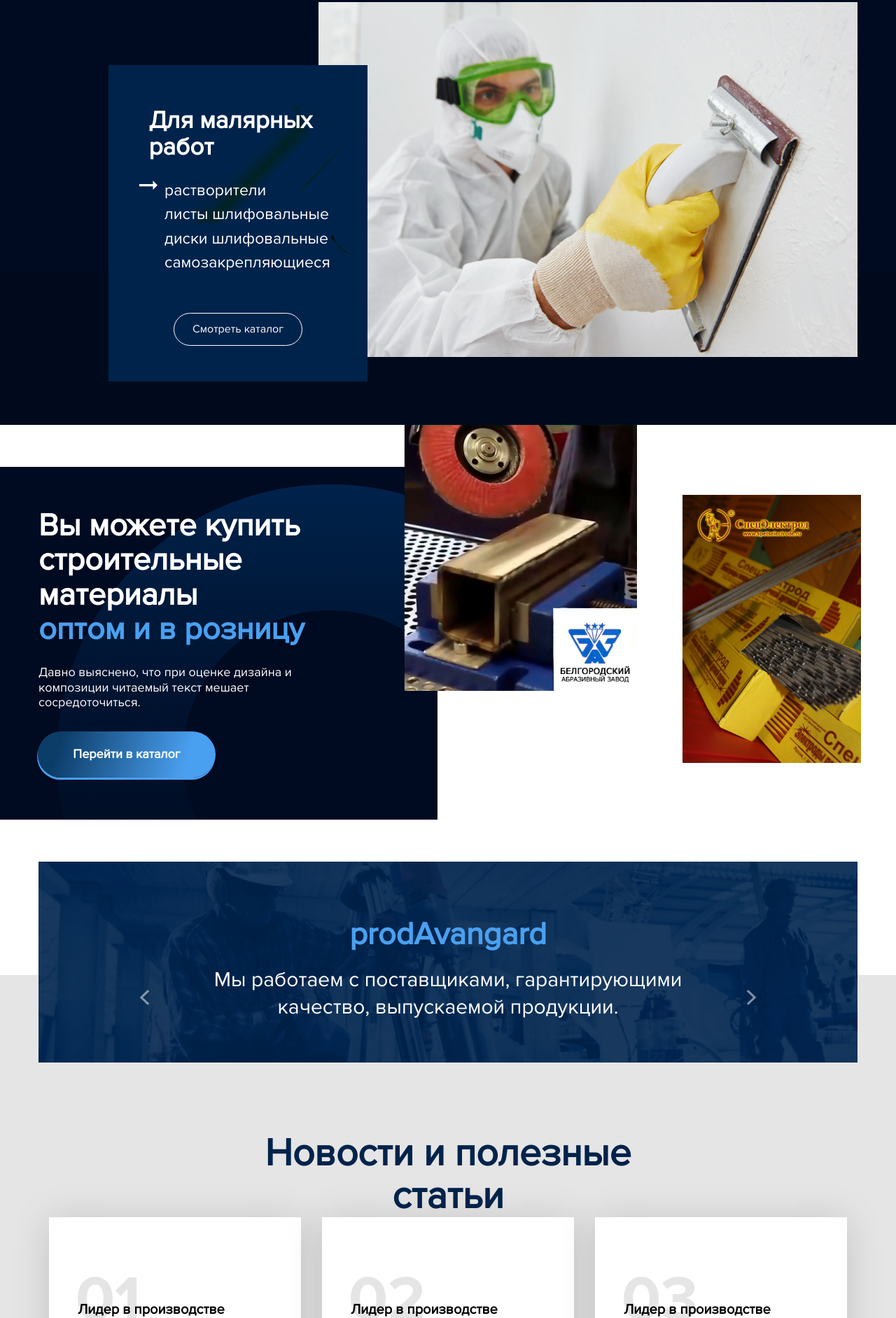
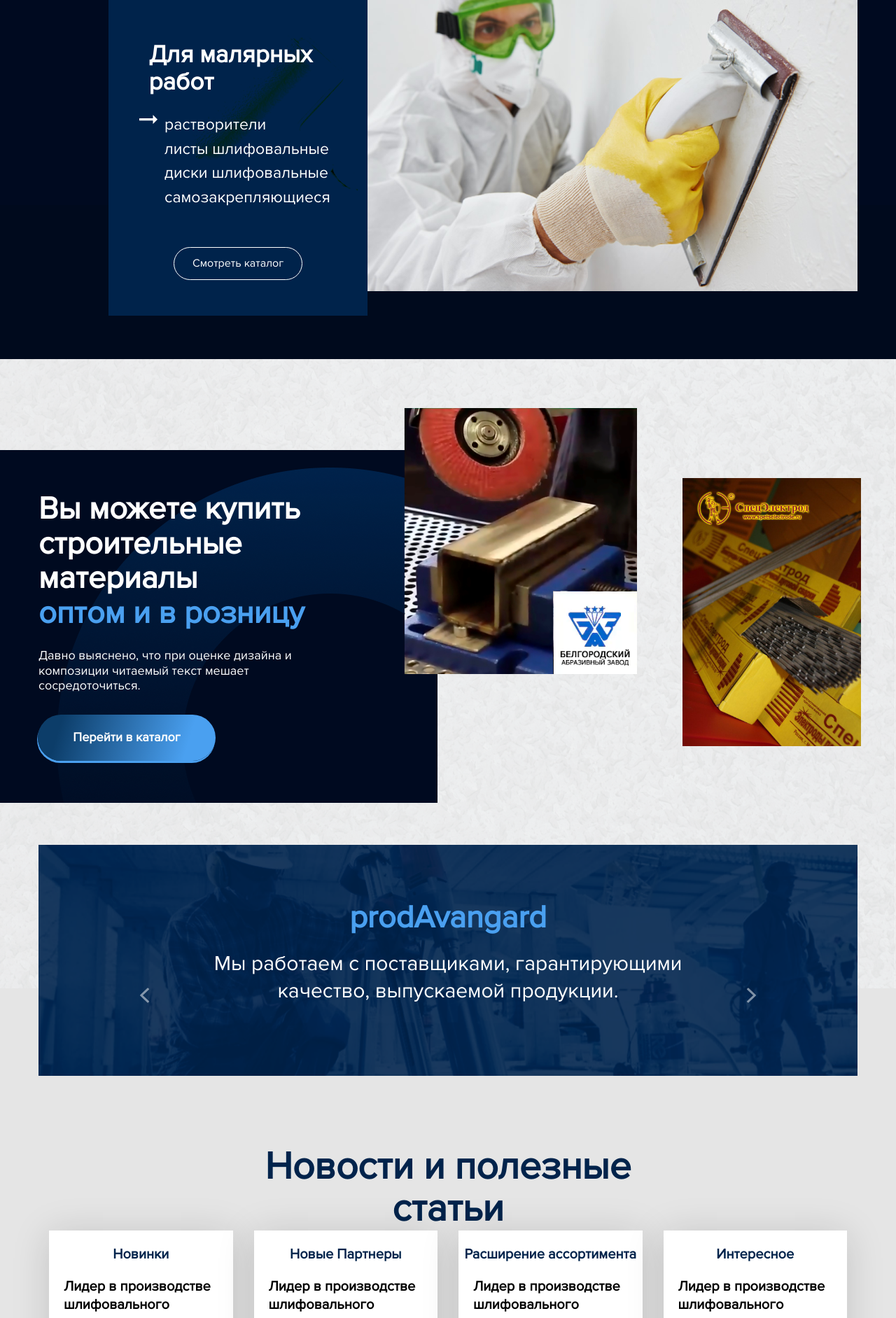
Before and after one commit to moore-msale/prodavangard, a Laravel app: page / in a window 1280 px wide. Shown: the part 4617-6500 px from the top of the page at 70% size. Run offline with Laravel 8, Linux system fonts and the light colour scheme; data that the repository does not hold is empty; parts of the project's set-up code (start-up, migrations or seed data) failed here and were passed over; some libraries are stand-ins or nearby versions.

Commit message:
fixed search + new background

```diff
--- a/app/Http/Controllers/ProductController.php
+++ b/app/Http/Controllers/ProductController.php
@@ -38,4 +38,12 @@
     public function part(Request $request){
         return view('coop.part')->with('product', '$product');
     }
+
+    public function search(Request $request){
+        $q = $request->q;
+        // $products = Product::all()->where('name','LIKE','%'.$q.'%')->orWhere('description','LIKE','%'.$q.'%');
+        $products = Product::where('name','LIKE','%'.$q.'%')->get();
+        return view('product.search_results')->with('products', $products);
+
+    }
 }
--- a/public/css/styles.css
+++ b/public/css/styles.css
@@ -694,6 +700,7 @@
 	/*height: 564px;*/
 	position: relative;
 	background-color: white;
+	padding-top: 70px;
 }
 #seventh_page_card {
 
@@ -824,6 +831,7 @@
 	/*margin-top: 76px;*/
 	margin-top: 20px;
 	margin-bottom: 60px;
+	min-height: 120px;
 }
 .carousel_feedback_item h5{
 	font-family: Proxima Nova;
@@ -934,9 +942,9 @@
 	font-size: 20px;
 	line-height: 130%;
 	color: #000000;
-	margin-left: 40px;
-	margin-top: 118px;
-	margin-right: 40px;
+	margin-left: 20px;
+	margin-top: 20px;
+	margin-right: 20px;
 
 }
 .catalog_element_9 p{
@@ -947,10 +955,20 @@
 	line-height: 130%;
 	color: #000000;
 	margin-top: 20px;
-	margin-left: 40px;
+	margin-left: 20px;
 	max-width: 250px;
-	margin-right: 40px;
-
+	margin-right: 20px;
+
+}
+.catalog_element_9 h3{
+    font-family: Proxima Nova;
+    font-style: normal;
+    font-weight: bold;
+    font-size: 20px;
+    line-height: 130%;
+    color: #00234B;
+    text-align: center;
+    margin-top: 20px;
 }
 #last_page{
 	/*height: 528px;*/
@@ -1452,7 +1471,50 @@
     margin: auto;
 }
 .about_num{
-	font-size: 50px;
+    font-family: Proxima Nova;
+    font-weight: bold;
+    font-size: 50px;
+    line-height: 140%;
+    color: #0C3D69;
+}
+.third_page_text p{
+    font-family: Proxima Nova;
+    font-weight: bold;
+    font-size: 20px;
+    line-height: 140%;
+    color: #0C3D69;
+}
+#third_page,#catalog{
+	background-image: url("../img/page1_texture.png");
+}
+#seventh_page{
+	background-image: url("../img/page1_texture.png");
+}
+#eighth_page{
+	background-image: url("../img/page1_texture.png");
+}
+
+#search_result_header{
+	font-family: Proxima Nova;
+    font-style: normal;
+    font-weight: bold;
+    font-size: 35px;
+    text-align: center;
+    color: #00234B;
+    margin: auto;
+    margin-top: 50px;
+}
+#search_result_content{
+	max-width: 500px;
+	margin:auto;
+	padding-bottom: 70px;
+}
+#search_result_content li,#search_result_not_fund{
+	font-family: Proxima Nova;
+    font-style: normal;
+    font-weight: bold;
+    font-size: 20px;
+    color: #00234B;
 }
 /*///////////////////////////////////////*/
 /*ssssssssssssssssssssssssssssssssssssssssssssssssssssssssssssssssssssssssss*/
--- a/resources/views/index.blade.php
+++ b/resources/views/index.blade.php
@@ -139,6 +139,7 @@
               <div>
                 <!-- <p id="page_2_text_heading_first">История компании</p> -->
                 <br>
+
                 <p id="page_2_text_heading">
                   Наша компания занимается поставками <span id="page_2_heading_color">качественного строительного материала</span> на рынке КР
                 </p>
@@ -242,7 +243,7 @@
       <div id="main_div_2" class="container-fluid">
       <div class="row" id="third_page">
           <img id="about_side" src="./img/side.png" class="img-fluid">
-          <img id="about_side_2" src="./img/mixer.png" class="img-fluid">
+          <!-- <img id="about_side_2" src="./img/mixer.png" class="img-fluid"> -->
           <div class="col-12"  >
             <img id="about" src="./img/about_com.png" class="img-fluid" alt="About">
           </div>
@@ -251,39 +252,30 @@
             <div class="row justify-content-md-center">
               <div class="col-lg-4 col-md-6 col-sm-12">
                 <div class="third_page_text">
-                  <div class="third_page_numbers">
-                    <p>01</p>
-                    <img src="./img/triangle.png" class="img-fluid">
-                  </div>
-                  <p><span class="about_num">10</span> лет опыта</p>
+                  <span class="about_num">10</span>
+                  <br>
+                  <p>лет опыта</p>
                 </div>
               </div>
-                            <div class="col-lg-4 col-md-6 col-sm-12">
+              <div class="col-lg-4 col-md-6 col-sm-12">
                 <div class="third_page_text">
-                  <div class="third_page_numbers">
-                    <p>02</p>
-                    <img src="./img/triangle.png" class="img-fluid">
-                  </div>
-                  <p><span class="about_num">20 000 +</span> клиентов</p>
+                  <span class="about_num">20 000 +</span>
+                  <br>
+                  <p>клиентов</p>
                 </div>
               </div>
-                            <div class="col-lg-4 col-md-6 col-sm-12">
+              <div class="col-lg-4 col-md-6 col-sm-12">
                 <div class="third_page_text">
-                  <div class="third_page_numbers">
-                    <p>03</p>
-                    <img src="./img/triangle.png" class="img-fluid">
-                  </div>
-                  <p><span class="about_num">20 +</span> категорий товаров</p>
+                  <span class="about_num">20 +</span>
+                  <br>
+                  <p>категорий товаров</p>
                 </div>
               </div>
 
-                            <div class="col-lg-4 col-md-6 col-sm-12">
+              <div class="col-lg-4 col-md-6 col-sm-12">
                 <div class="third_page_text">
-                  <div class="third_page_numbers">
-                    <p>04</p>
-                    <img src="./img/triangle.png" class="img-fluid">
-                  </div>
-                  <p><span class="about_num">300 +</span> позиций товаров</p>
+                  <span class="about_num">300 +</span>
+                  <p>позиций товаров</p>
                 </div>
               </div>
 
@@ -623,40 +615,55 @@
           </div>
           <!-- <div class="col-12" id="catalog_elements_list_9"> -->
             <div class="row justify-content-md-center">
-              <div class="col-xl-4 col-lg-6 col-md-6 col-12 ">
+              <div class="col-xl-3 col-lg-4 col-md-6 col-12 ">
                 <div class="catalog_element_wrapper_9">
                   <div class="catalog_element_9">
-                    <img src="./img/01.png" class="img-fluid">
+                    <!-- <img src="./img/01.png" class="img-fluid"> -->
                     <div>
-                      <h2>Лидер в производстве шлифовального инструмента - Белгородский абразивный завод</h2>
+                      <h3>Новинки</h3>
+                      <h2>Лидер в производстве шлифовального</h2>
 
-                      <p>Давно выяснено, что при оценке дизайна и композиции читаемый текст мешает сосредоточиться.</p>
+                      <p>Давно выяснено, что при оценке дизайна и композиции .</p>
                       <button>Читать новость</button>
                     </div>
                   </div>
                 </div>
               </div>
-              <div class="col-xl-4 col-lg-6 col-md-6 col-12 ">
+              <div class="col-xl-3 col-lg-4 col-md-6 col-12 ">
                  <div class="catalog_element_wrapper_9">
                   <div class="catalog_element_9">
-                    <img src="./img/02.png" class="img-fluid">
+                    <!-- <img src="./img/02.png" class="img-fluid"> -->
                     <div>
-                      <h2>Лидер в производстве шлифовального инструмента - Белгородский абразивный завод</h2>
+                      <h3>Новые Партнеры</h3>
+                      <h2>Лидер в производстве шлифовального</h2>
 
-                      <p>Давно выяснено, что при оценке дизайна и композиции читаемый текст мешает сосредоточиться.</p>
+                      <p>Давно выяснено, что при оценке дизайна и композиции .</p>
                       <button>Читать новость</button>
                     </div>
                   </div>
                 </div>
               </div>
-              <div class="col-xl-4 col-lg-6 col-md-6 col-12 ">
+              <div class="col-xl-3 col-lg-4 col-md-6 col-12 ">
                  <div class="catalog_element_wrapper_9">
                   <div class="catalog_element_9">
-                    <img src="./img/03.png" class="img-fluid">
+                    <!-- <img src="./img/03.png" class="img-fluid"> -->
                     <div>
-                      <h2>Лидер в производстве шлифовального инструмента - Белгородский абразивный завод</h2>
-
-                      <p>Давно выяснено, что при оценке дизайна и композиции читаемый текст мешает сосредоточиться.</p>
+                      <h3>Расширение ассортимента</h3>
+                      <h2>Лидер в производстве шлифовального</h2>
+                      <p>Давно выяснено, что при оценке дизайна и композиции .</p>
+                      <button>Читать новость</button>
+                    </div>
+                  </div>
+                </div>
+              </div>
+              <div class="col-xl-3 col-lg-4 col-md-6 col-12 ">
+                 <div class="catalog_element_wrapper_9">
+                  <div class="catalog_element_9">
+                    <!-- <img src="./img/03.png" class="img-fluid"> -->
+                    <div>
+                      <h3>Интересное</h3>
+                      <h2>Лидер в производстве шлифовального</h2>
+                      <p>Давно выяснено, что при оценке дизайна и композиции .</p>
                       <button>Читать новость</button>
                     </div>
                   </div>
--- a/resources/views/partials/header.blade.php
+++ b/resources/views/partials/header.blade.php
@@ -21,19 +21,23 @@
       <a class="nav-link" href="{{ route('part') }}">Производители</a>
     </li>
 
-                    <li id="vendor_link" class="nav-item">
+    <li id="outlets_btn_li" class="nav-item">
       <a class="nav-link" href="#"><button id="outlets_btn">Точки продаж</button></a>
     </li>
 
     <li class="nav-item" id="search_form_wrapper">
-                      <form id="search_form" class="form-inline my-2 my-lg-0">
-<!--                       <input id="search_field" class="form-control mr-sm-2" type="search" placeholder="Точки продаж" aria-label="Search"> -->
+      <form id="search_form" action="/search" class="form-inline my-2 my-lg-0" method="POST" role="search">
+    {{ csrf_field() }}
+      <div class="input-group">
+          <input id="search_field" type="text" class="form-control" name="q"
+              placeholder="">
+      </div>
+
       <input id="search_icon" type="image" src="/img/search.svg" border="0" alt="search" />
       </form>
     </li>
 
   </ul>
-
   <span class="phone">
     <p>+996 312 35 72 87</p>
     <p>+996 770 99 00 36</p>
--- a/routes/web.php
+++ b/routes/web.php
@@ -18,6 +18,7 @@
 Route::get('/','ProductController@index')->name('index');
 Route::get('/viewProduct/{id}','ProductController@viewProduct')->name('viewProduct');
 Route::get('/coop/','ProductController@coop')->name('coop');
+Route::post('/search/','ProductController@search')->name('search');
 
 // Route::get('/viewCatalog/{id}','CatalogController@viewCatalog')->name('viewCatalog');
 Route::get('/viewCatalogAll','CategoryController@viewAll')->name('viewCatalogAll');
```
Also changed, not shown: other parts of public/css/styles.css (+24 -17 lines), resources/views/product/search_results.blade.php (added, +29 -0 lines), resources/views/product/show.blade.php (+5 -3 lines), public/img/page1_texture (2).png (added), public/img/page1_texture.png (added), public/img/side.png, public/img/side0.png (added). Lines whose indentation alone changed are shown as unchanged.
